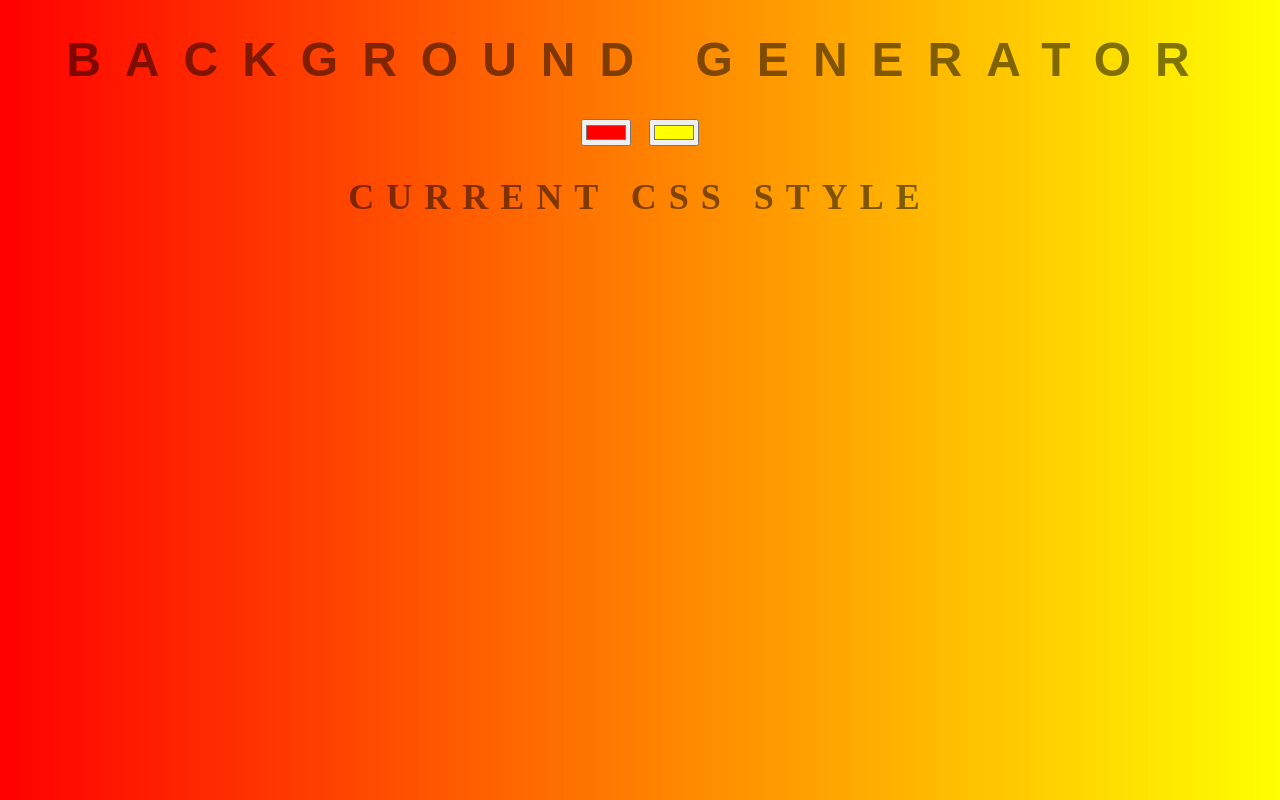
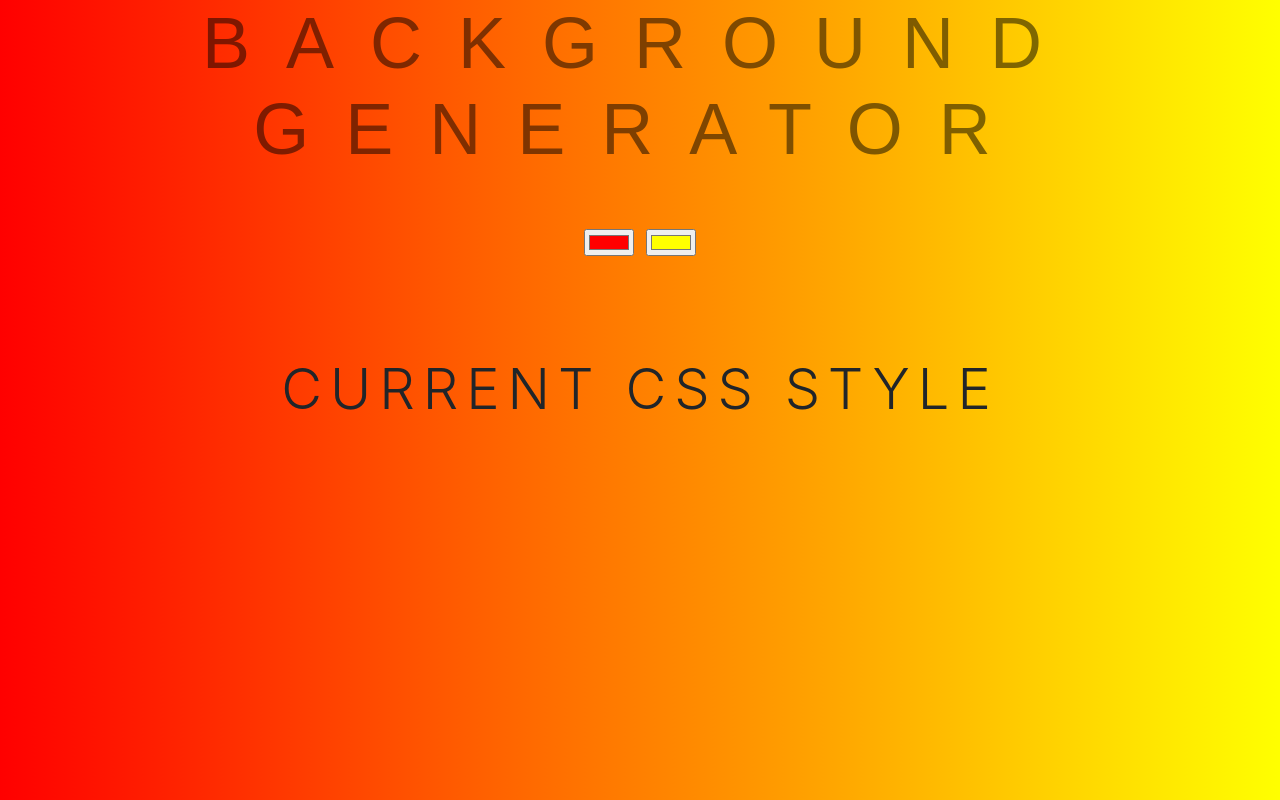
Before and after one commit to Mayankkestwal10/Background-Generator, a website: page index.html in a window 1280 px wide. Drawn offline with nearby package versions, Linux system fonts and the light colour scheme.

Commit message:
bootstrap added + head

```diff
--- a/index.html
+++ b/index.html
@@ -3,12 +3,15 @@
 <head>
 	<title>Background Generator</title>
 	<link rel="stylesheet" type="text/css" href="style.css">
+    <link href="https://stackpath.bootstrapcdn.com/bootstrap/4.3.1/css/bootstrap.min.css" rel="stylesheet" integrity="sha384-ggOyR0iXCbMQv3Xipma34MD+dH/1fQ784/j6cY/iJTQUOhcWr7x9JvoRxT2MZw1T" crossorigin="anonymous">
 </head>
-<body id="gradient">
-	<h1>Background Generator</h1>
+<body id="gradient" class="text-center">
+	<h1 class="display-3">Background Generator</h1>
+    <br><br>
 	<input type="color" class="color1" value="#ff0000">
 	<input type="color" class="color2" value="#ffff00">
-	<h2>Current CSS Style</h2>
+    <div style="height: 100px;"></div>
+	<h2 class="display-4">Current CSS Style</h2>
 	<h3></h3>
 	<script type="text/javascript" src="script.js"></script>
 </body>
```
